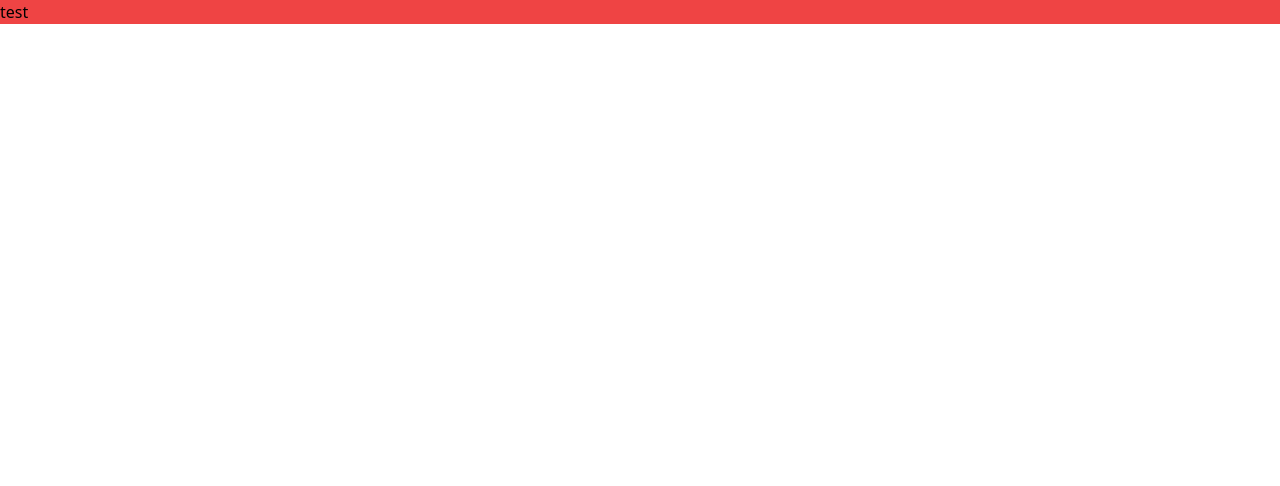
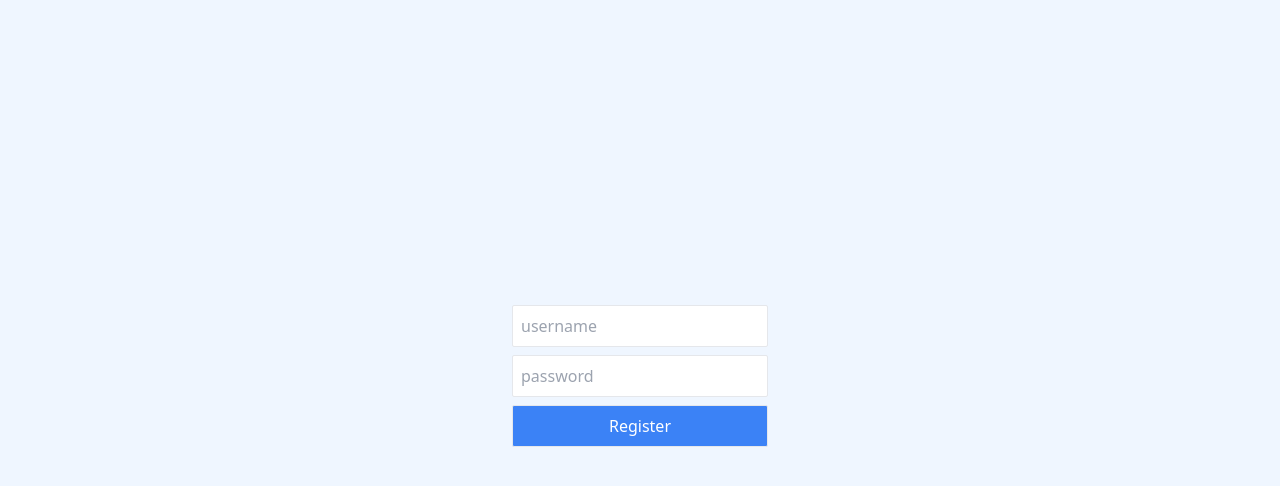
Before and after one commit to mejia-dev/mernchatapp, a React (Vite) app in the folder client/: page / in a window 1280 px wide. Shown: the top 486 px of the page. Built offline with nearby package versions, Linux system fonts and the light colour scheme.

Commit message:
Update registration form

```diff
--- a/client/src/App.tsx
+++ b/client/src/App.tsx
@@ -1,11 +1,10 @@
+import Register from "./Register"
+
 function App() {
 
   return (
     <>
-      <div className="bg-red-500">
-        test
-      </div>
-
+      <Register />
     </>
   )
 }
--- /dev/null
+++ b/client/src/Register.tsx
@@ -0,0 +1,26 @@
+import { useState } from "react";
+
+export default function Register() {
+  const [username, setUsername] = useState("");
+  const [password, setPassword] = useState("");
+
+  return (
+    <div className="bg-blue-50 h-screen flex items-center">
+      <form className="w-64 mx-auto mb-12">
+        <input
+          value={username}
+          onChange={e => setUsername(e.target.value)}
+          type="text"
+          placeholder="username"
+          className="block w-full rounded-sm p-2 mb-2 border"/>
+        <input
+          value={password}
+          onChange={e => setPassword(e.target.value)}
+          type="password"
+          placeholder="password"
+          className="block w-full rounded-sm p-2 mb-2 border" />
+        <button className="bg-blue-500 text-white block w-full rounded-sm p-2 border">Register</button>
+      </form>
+    </div>
+  )
+}
```
